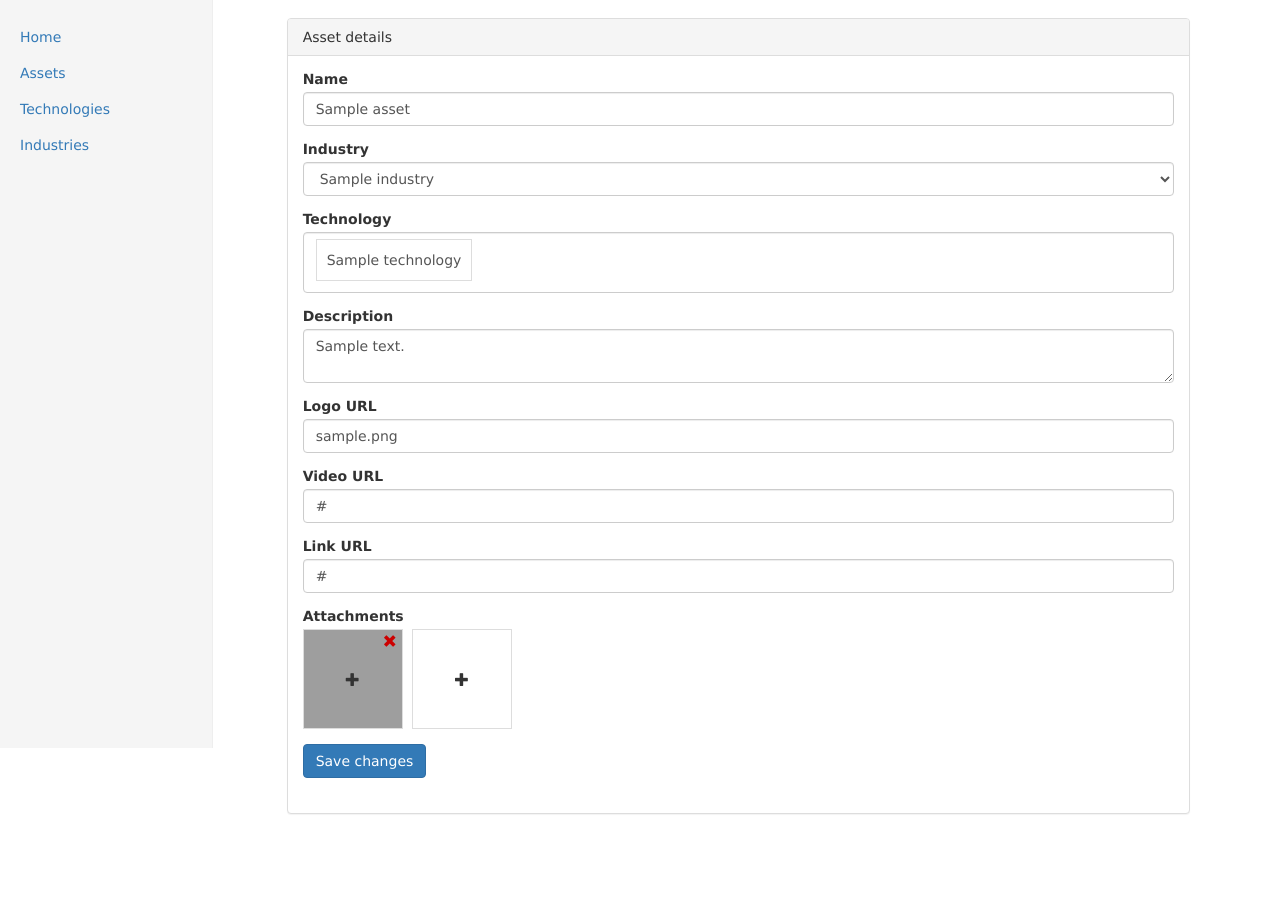
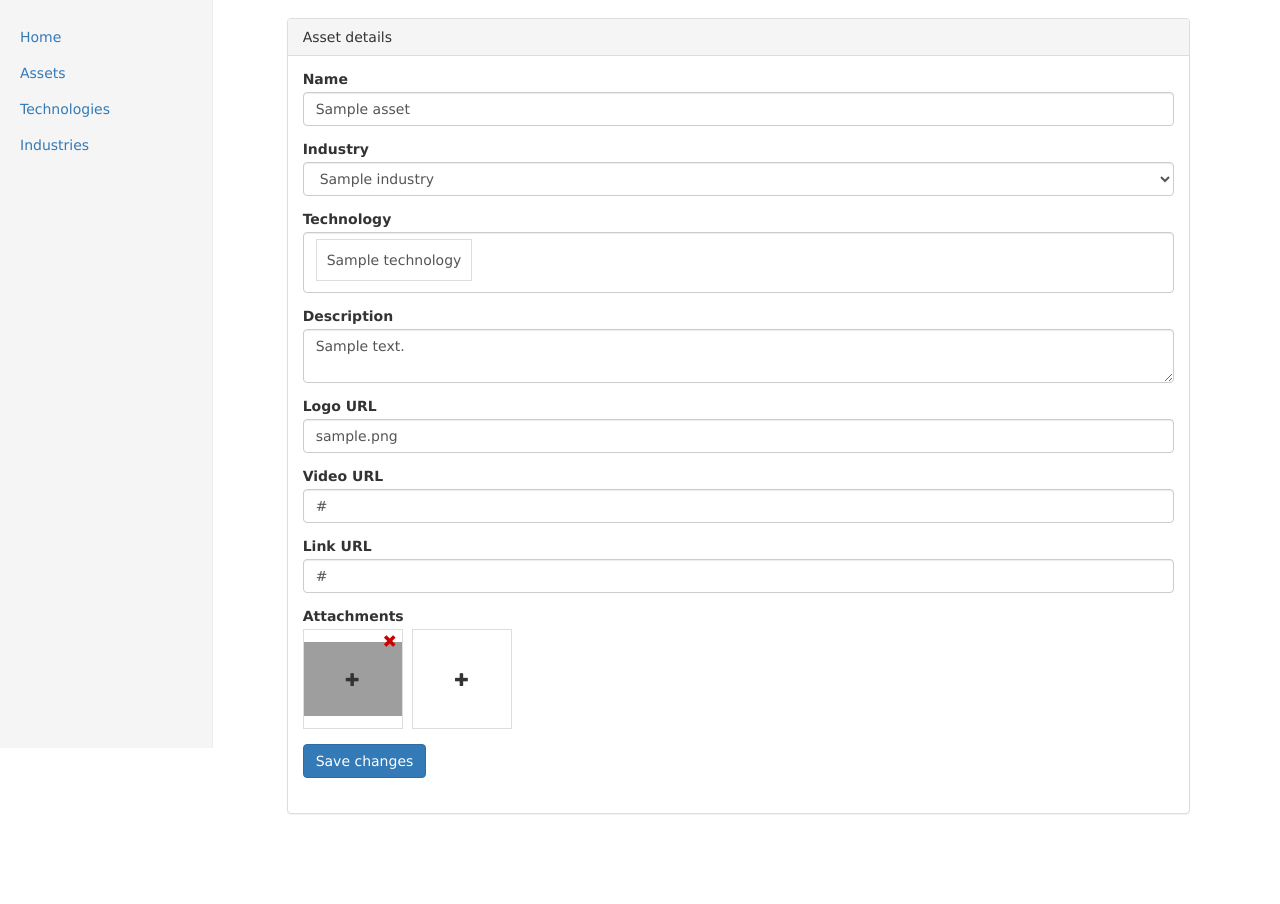
Before and after one commit to CognitiveBuild/ThothPHP, a PHP site: template views/asset.php in a window 1280 px wide. Shown: the part 52-956 px from the top of the page. Run offline with PHP 8.4, Linux system fonts and the light colour scheme; the template is opened without the code that fills it: most values are stand-ins (such as "Sample title", 1, 10 or a date in 2020); grey boxes are pictures that could not be loaded.

Commit message:
Changed thumbnail picture to auto height

```diff
--- a/views/css/style.css
+++ b/views/css/style.css
@@ -51,7 +51,7 @@ body {
   position: relative;
   line-height: 100px;
   cursor: pointer;
-  background-size: 100% 100%;
+  background-size: 100% auto;
   background-repeat: no-repeat;
   background-position: center center;
 }
```
